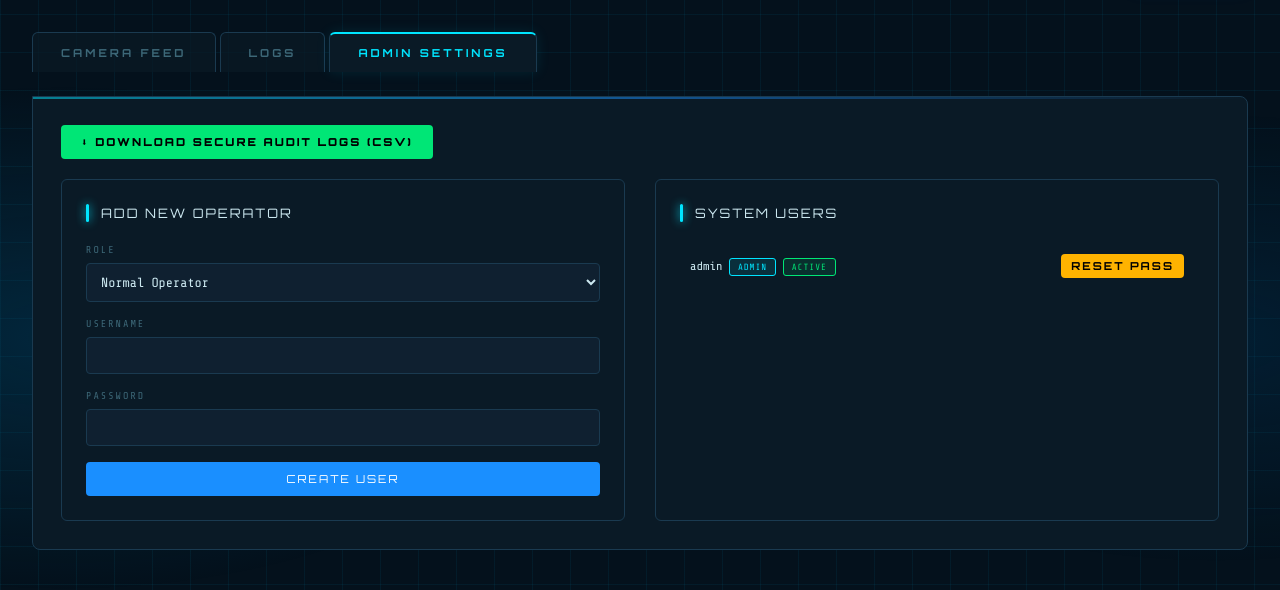
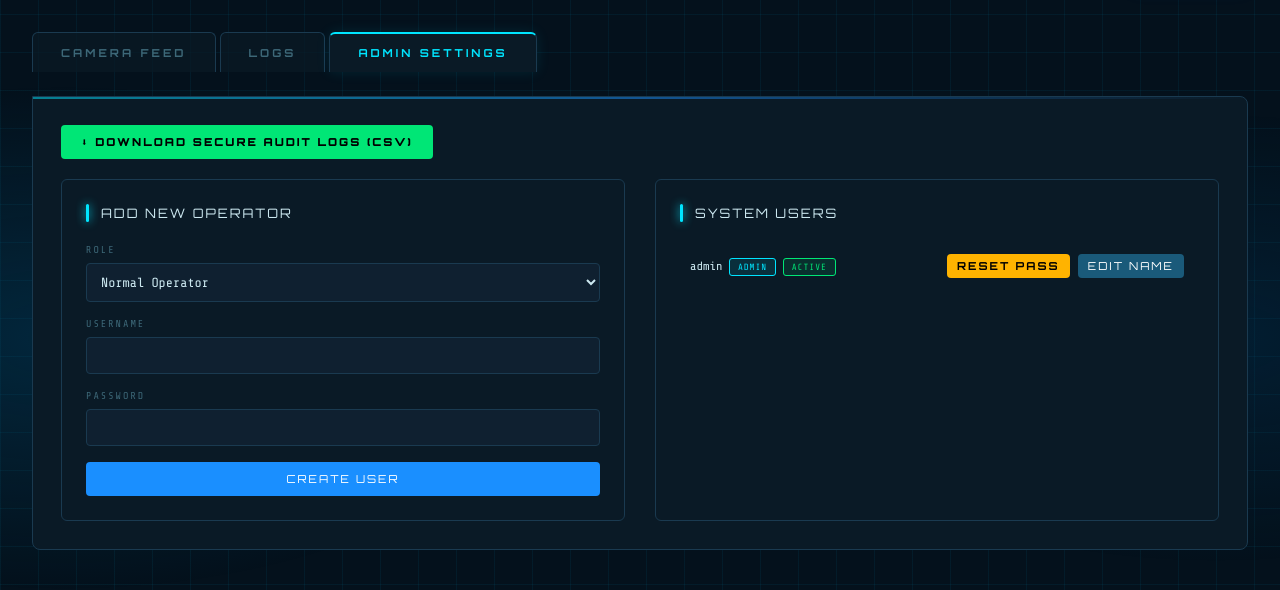
Before and after one commit to rvn-barbss/cctv-monitoring, a Flask app: page /dashboard in a window 1280 px wide, after a click on "ADMIN SETTINGS". Shown: the part 62-652 px from the top of the page. Run offline with Flask 3, Linux system fonts and the light colour scheme; a user stored in the database is signed in; data comes from the database, SQL or seed files in the repository.

Commit message:
Add : Change username

```diff
--- a/app/auth.py
+++ b/app/auth.py
@@ -17,12 +17,10 @@ def login():
         username = request.form.get('username')
         password = request.form.get('password')
         user = User.query.filter_by(username=username).first()
-
         if user and user.is_locked:
             record_activity("INTRUSION ALERT: Locked account access attempt", user.id)
             flash('Account locked due to multiple failed attempts', 'error')
             return render_template('login.html')
-
         if user and check_password_hash(user.password_hash, password):
             session['pre_2fa_user_id'] = user.id
             return redirect(url_for('auth.verify_2fa'))
@@ -88,5 +86,6 @@ def verify_2fa():
 def logout():
     if current_user.is_authenticated:
         record_activity("LOGOUT", current_user.id)
+    session.pop('camera_logged', None)
     logout_user()
     return redirect(url_for('auth.login'))
--- a/app/templates/camera.html
+++ b/app/templates/camera.html
@@ -594,6 +594,8 @@
                   <button type="submit" class="admin-btn warn" style="padding: 5px 10px; width:auto;" onclick="return confirm('Reset password for {{ u.username }} to default123? This also resets their 2FA.')">RESET PASS</button>
                 </form>
 
+                <button type="button" class="admin-btn" style="padding: 5px 10px; width:auto; background:#1a5a7a;" onclick="openEditModal('{{ u.username }}')">EDIT NAME</button>
+
                 {% if u.is_locked %}
                 <form action="/admin/manage_users" method="POST" style="display:inline;">
                   <input type="hidden" name="action" value="unlock">
@@ -774,7 +776,6 @@
                   : log.action.includes('REQUESTED') || log.action.includes('ALERT') ? 'alert'
                   : log.action.includes('ACCESSED')      ? 'access' : '';
 
-
         const key = makeKey(log);
         const isNew = isNewData && !existingKeys.has(key);
         const animClass = isNew ? 'new-row' : '';
@@ -790,7 +791,6 @@
 
       document.getElementById('log-body').innerHTML = html || '<tr><td colspan="5" style="color:var(--text-dim)">No logs found.</td></tr>';
 
-
       if (isNewData) {
         existingKeys = new Set(allLogs.map(makeKey));
       }
@@ -798,7 +798,6 @@
 
     function updateLogs() {
       fetch('/get_logs').then(r => r.text()).then(data => {
-
         if (data === lastRawData) return;
         lastRawData = data;
         allLogs = data.trim().split('\n').map(parseLine).filter(Boolean);
@@ -809,6 +808,46 @@
     setInterval(() => {
       if (document.getElementById('Logs').style.display === 'block') updateLogs();
     }, 3000);
-  </script>
+
+    function openEditModal(username) {
+      document.getElementById('modal-target').value = username;
+      document.getElementById('modal-current').textContent = username;
+      document.getElementById('modal-new').value = '';
+      const modal = document.getElementById('edit-modal');
+      modal.style.display = 'flex';
+    }
+
+    function closeEditModal() {
+      document.getElementById('edit-modal').style.display = 'none';
+    }
+
+    // Close modal on backdrop click
+    document.getElementById('edit-modal').addEventListener('click', function(e) {
+      if (e.target === this) closeEditModal();
+    });
+  </script>  <!-- Edit Username Modal -->
+  <div id="edit-modal" style="display:none; position:fixed; inset:0; z-index:999; background:rgba(0,0,0,0.7); justify-content:center; align-items:center;">
+    <div style="background:var(--bg-card); border:1px solid var(--border-glow); border-radius:8px; padding:32px; width:380px; position:relative;">
+      <div style="font-family:'Orbitron',monospace; font-size:13px; letter-spacing:2px; color:var(--accent-cyan); margin-bottom:20px;">EDIT USERNAME</div>
+      <form action="/admin/manage_users" method="POST">
+        <input type="hidden" name="action" value="edit_username">
+        <input type="hidden" name="target_username" id="modal-target">
+        <div style="margin-bottom:14px;">
+          <label style="display:block; font-size:10px; letter-spacing:2px; color:var(--text-muted); margin-bottom:8px;">CURRENT USERNAME</label>
+          <div id="modal-current" style="font-size:13px; color:var(--accent-blue); padding:8px; background:var(--bg-input); border-radius:4px; border:1px solid var(--border-dim);"></div>
+        </div>
+        <div style="margin-bottom:20px;">
+          <label style="display:block; font-size:10px; letter-spacing:2px; color:var(--text-muted); margin-bottom:8px;">NEW USERNAME</label>
+          <input type="text" name="new_username" id="modal-new" required
+            style="width:100%; padding:10px; background:var(--bg-input); border:1px solid var(--border-dim); border-radius:4px; color:var(--text-primary); font-family:'Share Tech Mono',monospace;">
+        </div>
+        <div style="display:flex; gap:10px;">
+          <button type="submit" class="admin-btn" style="flex:1;">SAVE</button>
+          <button type="button" class="admin-btn danger" style="flex:1;" onclick="closeEditModal()">CANCEL</button>
+        </div>
+      </form>
+    </div>
+  </div>
+
 </body>
 </html>
```
Also changed, not shown: app/admin.py (+13 -0 lines).
